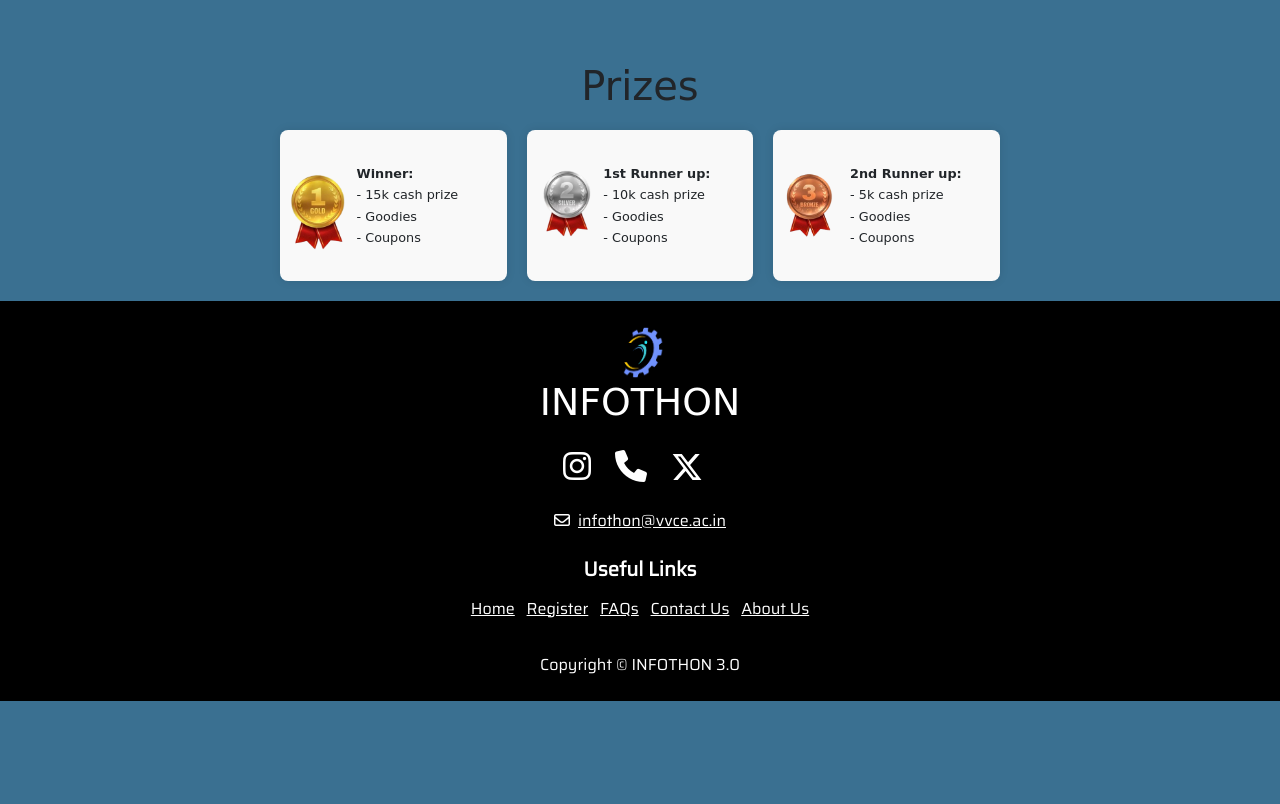
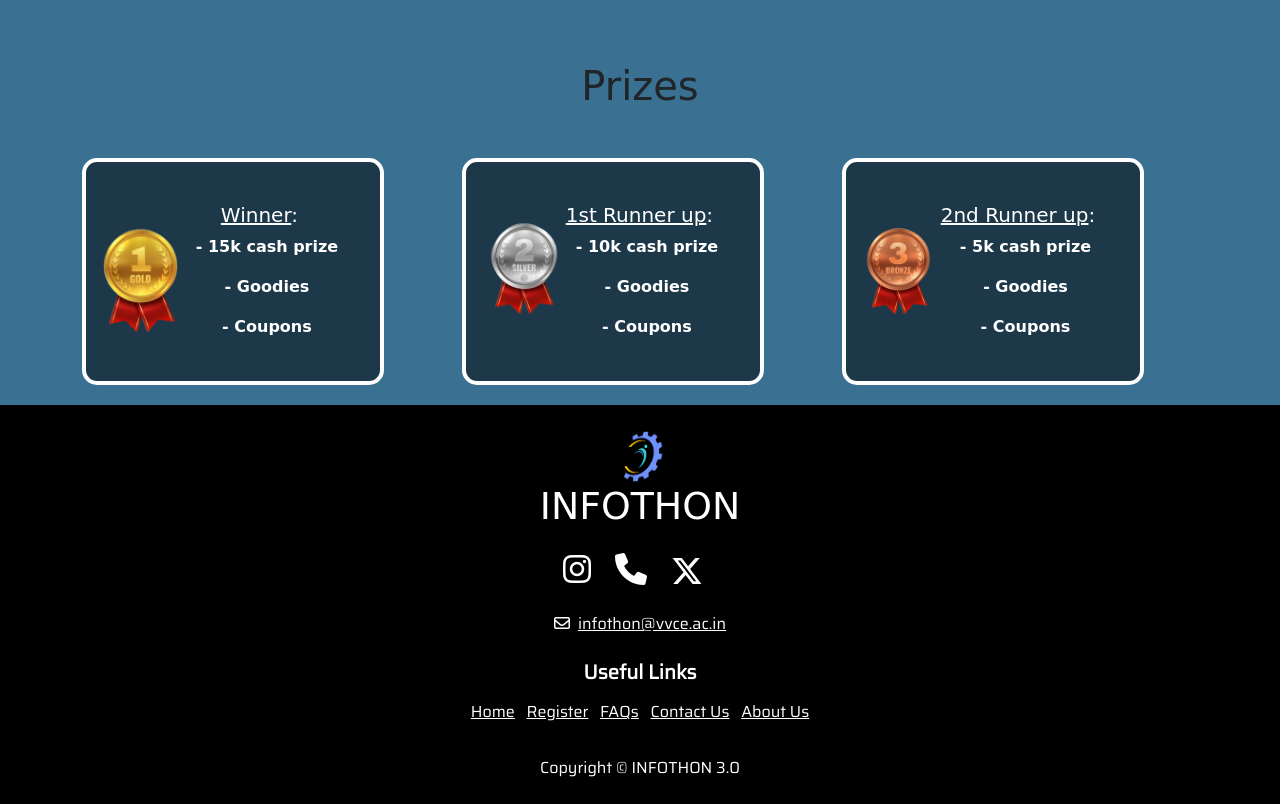
Before and after one commit to Infothon/infothon-demo, a plain HTML site: page index.html in a window 1280 px wide. Shown: the part 1140-1944 px from the top of the page. Before the commit the page ends 1841 px from the top, so only its background shows below. Drawn offline with nearby package versions, Linux system fonts and the light colour scheme; a web font is replaced by a local one.

Commit message:
Update index.html
Signed-off-by: Infothon <136908951+Infothon@users.noreply.github.com>

```diff
--- a/index.html
+++ b/index.html
@@ -262,7 +262,30 @@ body .modal-content {
   height: 100px !important;
   margin: 50px;
 }
-
+.card-custom {
+            width: 8cm;
+            height: 6cm;
+            border: 4px solid white;
+            border-radius: 15px;
+            background-color: rgba(0,0,0,0.5);
+            color:white;
+        }
+        .card-img-left {
+            width: 30%;
+            object-fit: contain;
+        }
+        .card-body-custom {
+            display: flex;
+            align-items: center;
+        }
+        .card-text {
+            margin-left: 15px;
+            color: white;
+        }
+        .underline {
+        text-decoration: underline;
+        color:black;
+    }
 
   </style>
   <body>
@@ -422,36 +445,60 @@ body .modal-content {
 </div>
 <div id="sponsorship">
   <center><h1 id="cr2">Prizes</h1></center>
-  <div class="icontainer">
-    <div class="irectangle">
-      <img src="img/sponsors/prize1.png" alt="Winner">
-      <div class="itext-content">
-        <p><b>Winner:</b></p>
-        <p>- 15k cash prize</p>
-        <p>- Goodies</p>
-        <p>- Coupons</p>
+<div class="container mt-5">
+
+  <div class="row">
+      <!-- Card 1 -->
+      <div class="col-md-4">
+          <div class="card card-custom">
+              <div class="card-body card-body-custom">
+                  <img src="img/sponsors/prize1.png" class="card-img-left" alt="Badge 1">
+                  <div>
+                      <h5 class="card-title"><u>Winner</u>:</h5>
+                      <p class="card-text"><b>- 15k cash prize</b></p>
+                      <p class="card-text"><b>- Goodies</b></p>
+                      <p class="card-text"><b>- Coupons</b></p>
+
+                  </div>
+              </div>
+          </div>
       </div>
-    </div>
-    <div class="irectangle">
-      <img src="img/sponsors/prize2.png" alt="1st Runner up">
-      <div class="itext-content">
-        <p><b>1st Runner up:</b></p>
-        <p>- 10k cash prize</p>
-        <p>- Goodies</p>
-        <p>- Coupons</p>
+      <!-- Card 2 -->
+      <div class="col-md-4">
+          <div class="card card-custom">
+              <div class="card-body card-body-custom">
+                  <img src="img/sponsors/prize2.png" class="card-img-left" alt="Badge 2">
+                  <div>
+                      <h5 class="card-title"><u>1st Runner up</u>:</h5>
+                      <p class="card-text"><b>- 10k cash prize</b></p>
+                      <p class="card-text"><b>- Goodies</b></p>
+                      <p class="card-text"><b>- Coupons</b></p>
+                  </div>
+              </div>
+          </div>
       </div>
-    </div>
-    <div class="irectangle">
-      <img src="img/sponsors/prize3.png" alt="2nd Runner up">
-      <div class="itext-content">
-        <p><b>2nd Runner up:</b></p>
-        <p>- 5k cash prize</p>
-        <p>- Goodies</p>
-        <p>- Coupons</p>
+      <!-- Card 3 -->
+      <div class="col-md-4">
+          <div class="card card-custom">
+              <div class="card-body card-body-custom">
+                  <img src="img/sponsors/prize3.png" class="card-img-left" alt="Badge 3">
+                  <div>
+                      <h5 class="card-title"><u>2nd Runner up</u>:</h5>
+                      <p class="card-text"><b>- 5k cash prize</b></p>
+                      <p class="card-text"><b>- Goodies</b></p>
+                      <p class="card-text"><b>- Coupons</b></p>
+                  </div>
+              </div>
+          </div>
       </div>
-    </div>
   </div>
 </div>
+</div>
+
+<script src="https://code.jquery.com/jquery-3.5.1.slim.min.js"></script>
+<script src="https://cdn.jsdelivr.net/npm/@popperjs/core@2.5.3/dist/umd/popper.min.js"></script>
+<script src="https://stackpath.bootstrapcdn.com/bootstrap/4.5.2/js/bootstrap.min.js"></script>
+</body>
 <footer class="text-center p-4 bg-dark text-white" style="font-family: 'Saira', sans-serif; background-color:#000000!important;">
   <div class="container">
       <!-- Logo and Text -->
```
